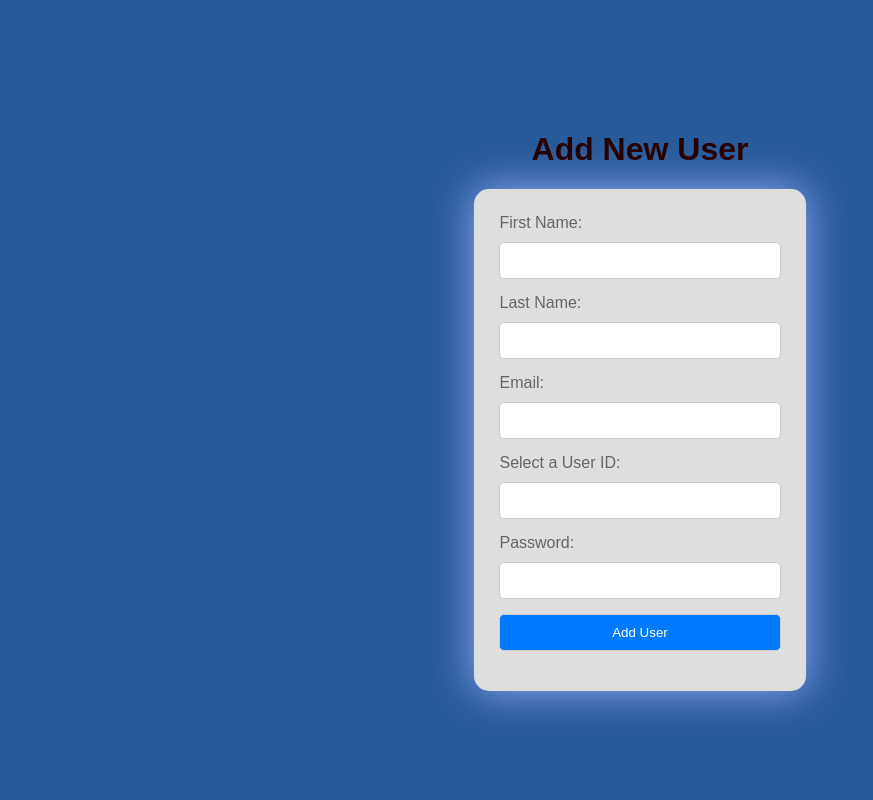
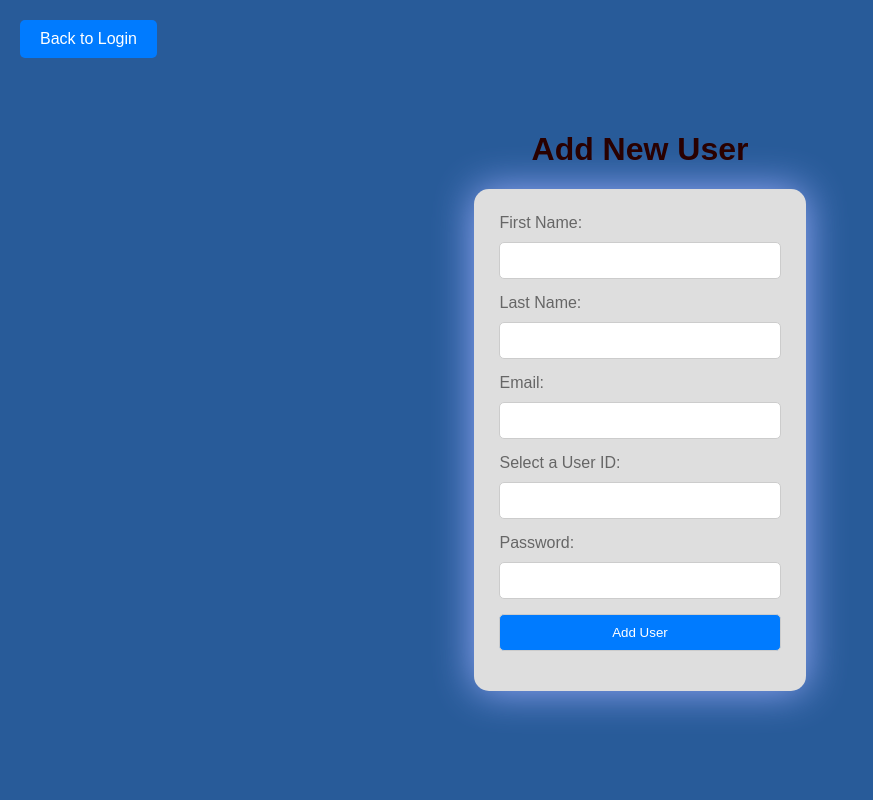
Before and after one commit to EricsenSemedo/project_manager_pro, a PHP site: page /project_manager_pro/register.php in a window 1280 px wide. Shown: the whole page, without its empty margins (0-873 px from the left). Run offline with PHP 8.4, Linux system fonts and the light colour scheme.

Commit message:
added button in top left

```diff
--- a/register.php
+++ b/register.php
@@ -62,6 +62,13 @@
             justify-content: center; /* Center align horizontally */
             align-items: center; /* Center align vertically */
             height: 100vh; /* Full height of viewport */
+            position: relative;
+        }
+
+        .top-left-button {
+            position: absolute; /* Position absolute to place it at the top left corner */
+            top: 20px; /* Adjust top position as needed */
+            left: 20px; /* Adjust left position as needed */
         }
 
         form {
@@ -103,15 +110,27 @@
             background-color: #0056b3; /* Button background color on hover */
         }
 
-        /*.status-message {
-            text-align: center;
-            color: #2e0000; /* Status message color *//*
-            margin-top: 10px; /* Adjust as needed *//*
+        .top-left-button a {
+            display: inline-block;
+            padding: 10px 20px;
+            background-color: #007bff; /* Button background color */
+            color: #ffffff; /* Button text color */
+            text-decoration: none; /* Remove underline */
+            border-radius: 5px;
+            border: none;
+            cursor: pointer;
         }
-        */
+
+        .top-left-button a:hover {
+            background-color: #0056b3; /* Button background color on hover */
+        }
+
     </style>
 </head>
 <body>
+    <div class="top-left-button">
+        <a href="http://localhost/project_manager_pro/login.php">Back to Login</a>
+    </div>
     <div>
         <h1>Add New User</h1>
         <form action="register.php" method="POST">
```
